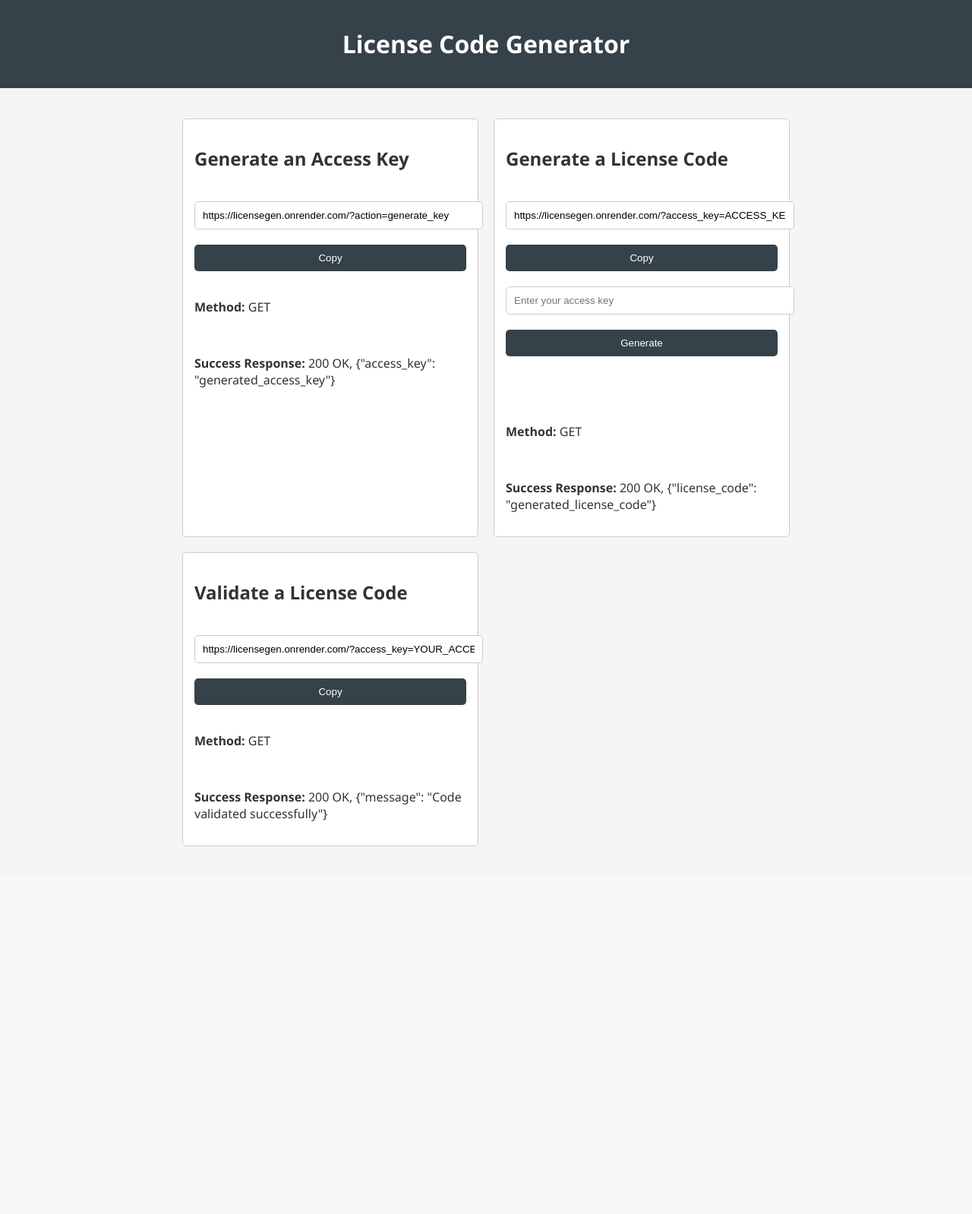
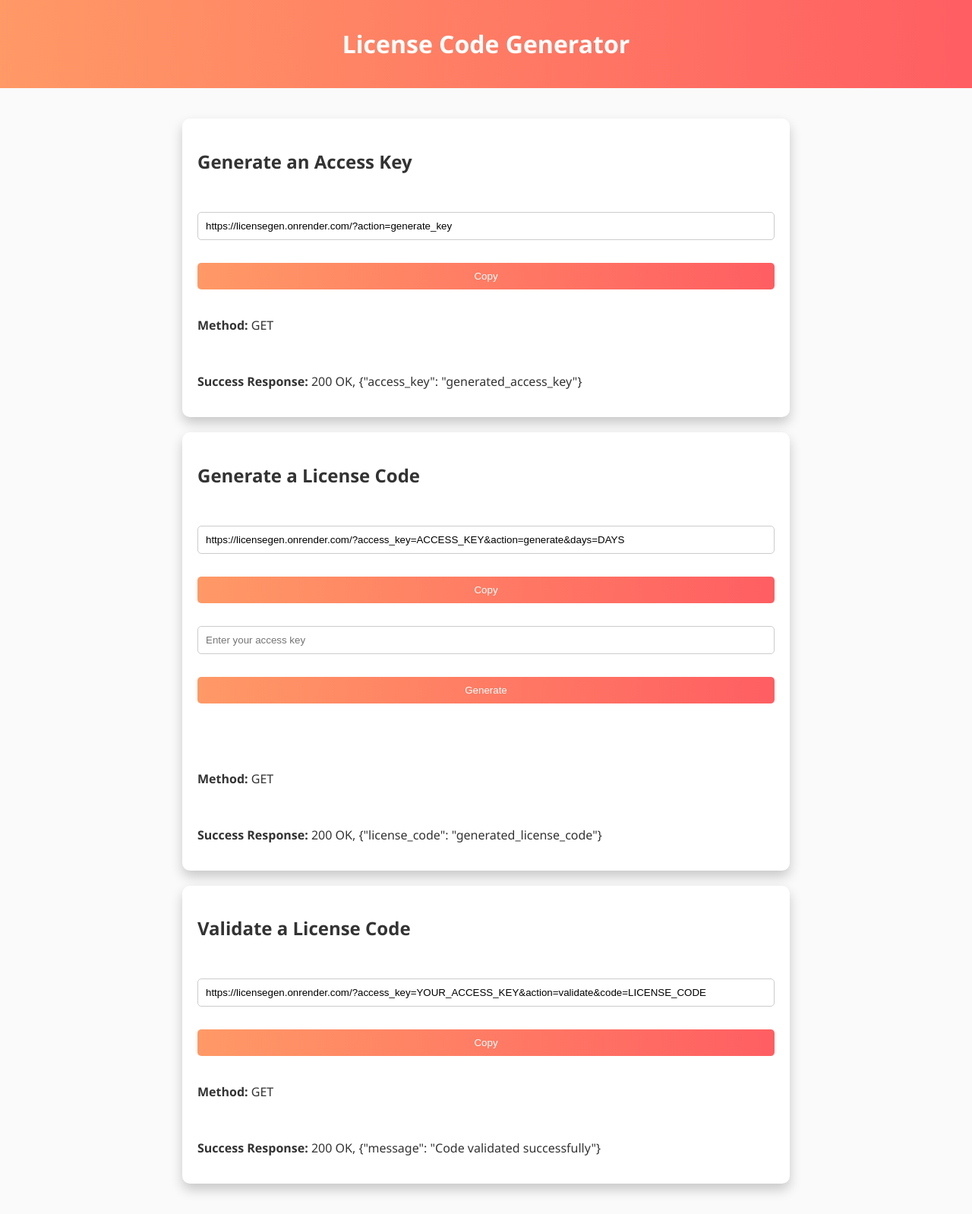
Before and after one commit to TG-Collection/RedeemGen, a Flask app: page / in a window 1280 px wide. Shown: the whole page at 76% size. Before the commit the page ends 1114 px from the top, so only its background shows below. Run offline with Flask 3, Linux system fonts and the light colour scheme.

Commit message:
Update index.html

```diff
--- a/templates/index.html
+++ b/templates/index.html
@@ -5,9 +5,8 @@
     <title>License Code Generator</title>
     <style>
         :root {
-            --primary-color: #35424a;
-            --secondary-color: #e8491d;
-            --bg-color: #f5f5f5;
+            --primary-gradient: linear-gradient(to right, #ff9966, #ff5e62);
+            --bg-color: #fafafa;
             --font-color: #333;
         }
 
@@ -17,22 +16,21 @@
             padding: 0;
             background-color: var(--bg-color);
             color: var(--font-color);
-            transition: background-color 0.3s ease;
         }
 
         .header {
             display: flex;
             justify-content: center;
             align-items: center;
-            background-color: var(--primary-color);
+            background: var(--primary-gradient);
             color: white;
             padding: 15px;
             text-align: center;
         }
 
         .container {
-            display: grid;
-            grid-template-columns: repeat(auto-fit, minmax(300px, 1fr));
+            display: flex;
+            flex-direction: column;
             gap: 20px;
             max-width: 800px;
             margin: 20px auto;
@@ -43,36 +41,38 @@
             display: flex;
             flex-direction: column;
             gap: 20px;
-            border: 1px solid #ccc;
-            border-radius: 5px;
-            padding: 15px;
+            border-radius: 10px;
+            padding: 20px;
             background-color: #fff;
-            transition: box-shadow 0.3s ease;
-        }
-
-        .api-section:hover {
-            box-shadow: 0 5px 15px rgba(0, 0, 0, 0.1);
+            box-shadow: 0 8px 16px 0 rgba(0,0,0,0.2);
         }
 
         .url-input {
-            width: 100%;
             padding: 10px;
             border: 1px solid #ccc;
             border-radius: 5px;
+            margin-top: 10px;
         }
 
         button {
-            padding: 10px 15px;
+            padding: 10px;
             border: none;
             border-radius: 5px;
-            background-color: var(--primary-color);
+            background: var(--primary-gradient);
             color: white;
             cursor: pointer;
-            transition: background-color 0.3s ease;
+            margin-top: 10px;
+            transition: transform 0.2s;
         }
 
         button:hover {
-            background-color: var(--secondary-color);
+            transform: scale(1.1);
+        }
+
+        @media only screen and (max-width: 600px) {
+            .container {
+                padding: 10px;
+            }
         }
     </style>
 </head>
```
